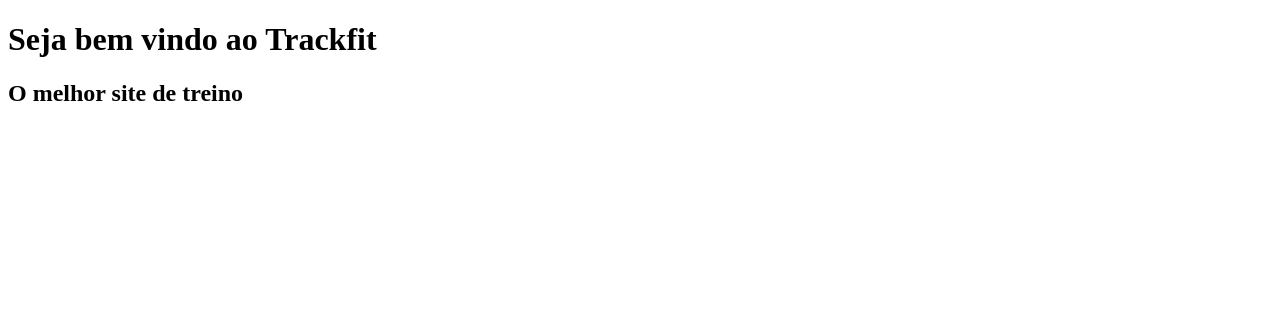
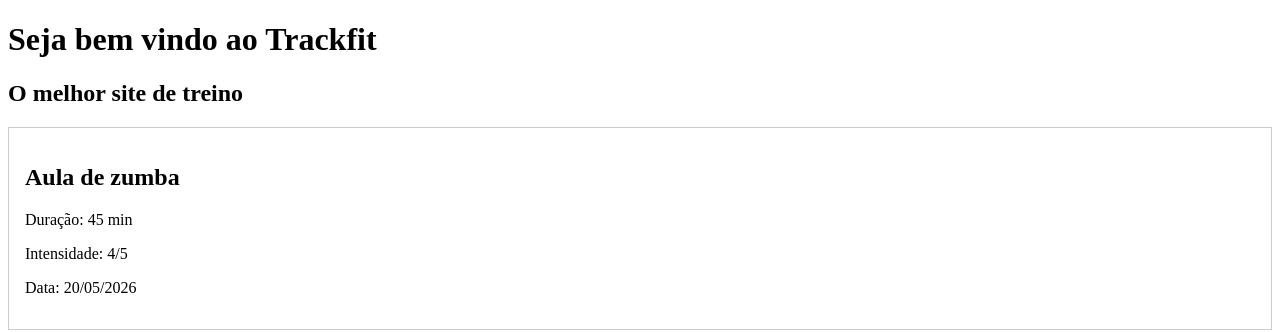
Before and after one commit to wesley1812/trackfit, a React (Vite) app: page / in a window 1280 px wide. Shown: the top 332 px of the page. Built offline with nearby package versions, Linux system fonts and the light colour scheme.

Commit message:
feat: created workout card component

```diff
--- a/src/App.tsx
+++ b/src/App.tsx
@@ -1,9 +1,20 @@
 import { Header } from "./components/header";
+import { WorkoutCard } from "./components/workout-card";
 
 function App() {
   return (
     <>
       <Header />
+
+      <main>
+        <WorkoutCard
+          id="1"
+          date="20/05/2026"
+          durationMinutes={45}
+          intensity={4}
+          title="Aula de zumba"
+        />
+      </main>
     </>
   );
 }
--- /dev/null
+++ b/src/components/workout-card.tsx
@@ -0,0 +1,20 @@
+interface WorkoutCardProps {
+  id: string;
+  title: string;
+  durationMinutes: number;
+  intensity: 1 | 2 | 3 | 4 | 5;
+  date: string;
+}
+
+export function WorkoutCard(props: WorkoutCardProps) {
+  return (
+    <>
+      <div style={{ border: "1px solid #ccc", padding: "1rem" }}>
+        <h2>{props.title}</h2>
+        <p>Duração: {props.durationMinutes} min</p>
+        <p>Intensidade: {props.intensity}/5</p>
+        <p>Data: {props.date}</p>
+      </div>
+    </>
+  );
+}
```
